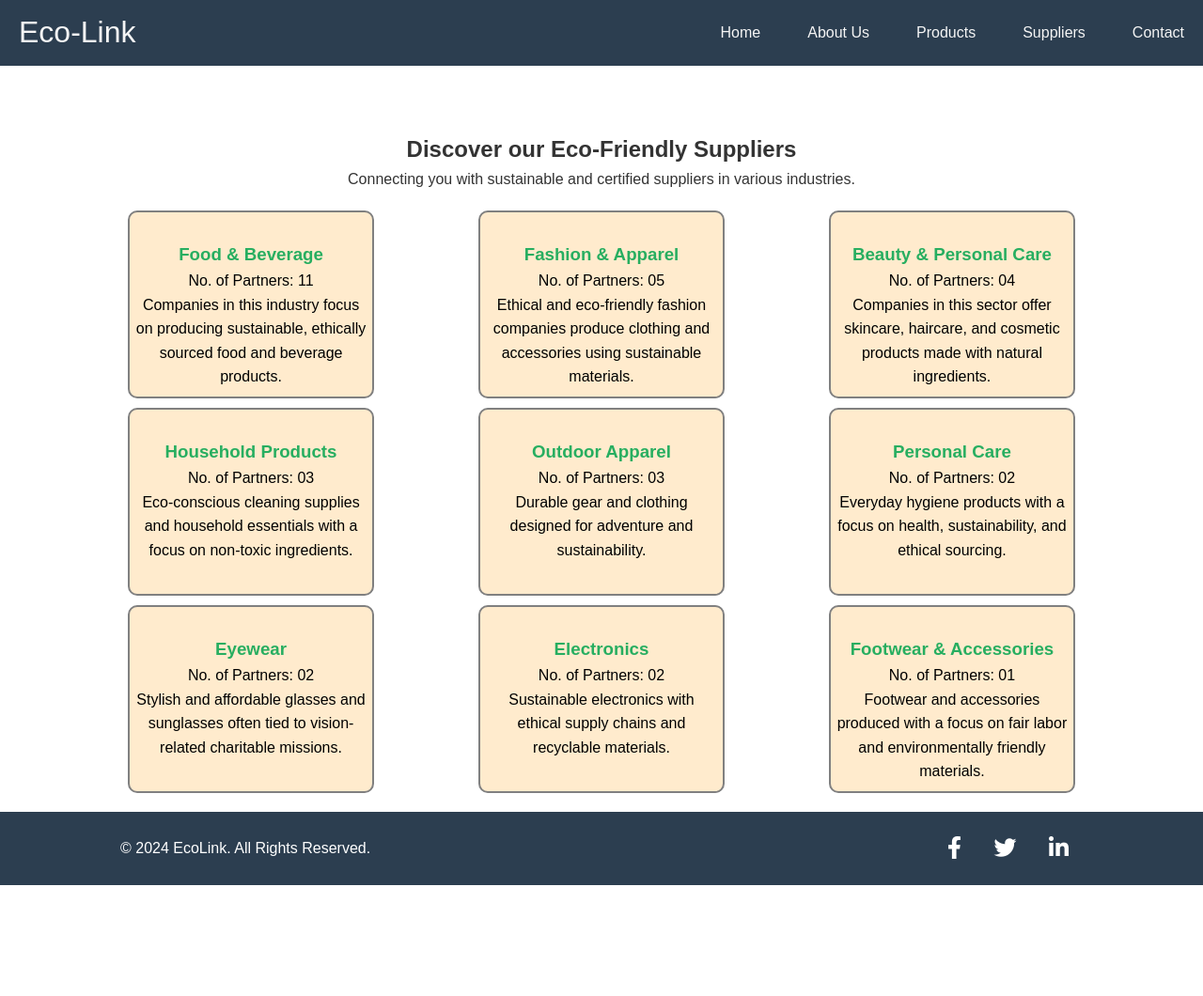
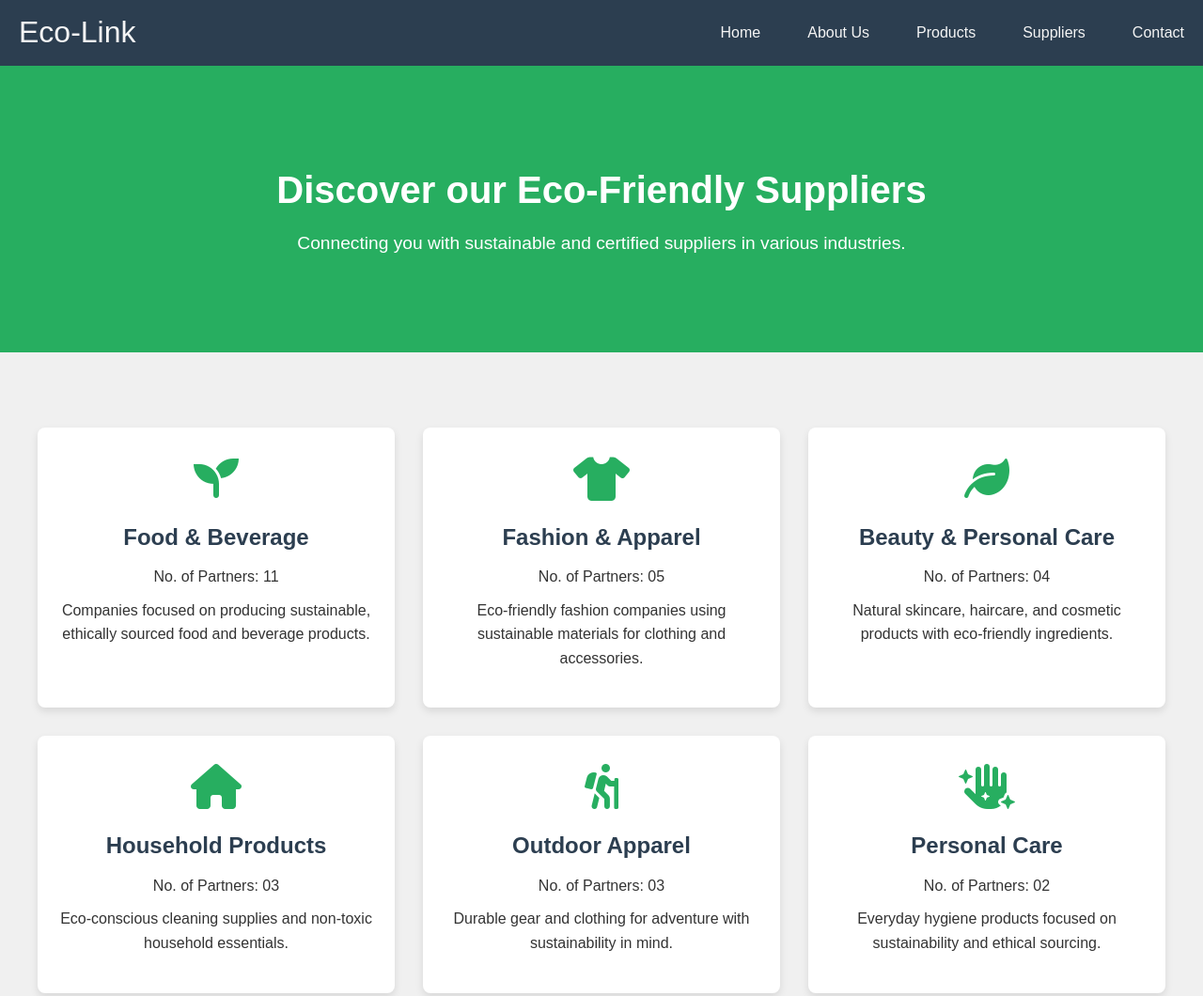
Before and after one commit to ncs-4-u/Eco-Link, a plain HTML site: page suppliers.html in a window 1280 px wide. Shown: the top 1060 px of the page at 94% size. Before the commit the page ends 942 px from the top, so only its background shows below. Drawn offline with Linux system fonts and the light colour scheme.

Commit message:
products

```diff
--- a/css/suppliers.css
+++ b/css/suppliers.css
@@ -1,51 +1,78 @@
-/* Suppliers Section */
+/* Hero Section */
 #hero-suppliers {
-    padding: 0px 20px; /* Added extra padding at the top for navbar space */
-    background-color: white;
+    padding: 100px 20px;
+    background: #27ae60;
+    color: #fff;
     text-align: center;
 }
-.hero-content h1 {
-    padding-top: 70px;
+
+#hero-suppliers .hero-content h1 {
+    font-size: 2.5rem;
+    margin-bottom: 10px;
 }
 
-#suppliers {
-    margin: 0 auto;
-    padding: 10px 10px;
+#hero-suppliers .hero-content p {
+    font-size: 1.2rem;
+    margin-bottom: 0;
 }
 
-.industry-row{
-    display: flex;
-    flex-direction: row;
-    justify-content: space-between;
-    width: 80%;
-    margin: 10px auto;
+/* Suppliers Section */
+#suppliers {
+    padding: 80px 20px;
+    background-color: #f0f0f0;
 }
 
-.industry{
-    width: 26%;
+#suppliers .industry-grid {
+    display: grid;
+    grid-template-columns: repeat(auto-fit, minmax(300px, 1fr));
+    gap: 30px;
+    max-width: 1200px;
+    margin: 0 auto;
+    text-align: center;
+}
+
+.industry-card {
+    background-color: #ffffff;
+    padding: 30px 20px;
+    border-radius: 8px;
+    box-shadow: 0 4px 8px rgba(0, 0, 0, 0.1);
+    transition: transform 0.3s ease, box-shadow 0.3s ease;
+}
+
+.industry-card i {
+    font-size: 3rem;
     color: #27ae60;
-    background-color: blanchedalmond;
-    text-align: center;
-    min-height: 200px;
-    padding-top: 50px;
-    border: 2px solid gray;
-    border-radius: 10px;
-    padding: 5px;
+    margin-bottom: 20px;
 }
-.industry p{
-    color: black;
+
+.industry-card h3 {
+    font-size: 1.5rem;
+    color: #2c3e50;
+    margin-bottom: 10px;
 }
-.industry h3{
-    padding-top: 25px;
+
+.industry-card p {
+    font-size: 1rem;
+    color: #333;
+    margin-bottom: 10px;
 }
-@media(max-width:700px){
-    .industry-row{
-        flex-direction: column;
-        width: 90%;
-    }
-    .industry{
-        width: 90%;
-        margin: 15px auto;
+
+.industry-card:hover {
+    transform: translateY(-5px);
+    box-shadow: 0 6px 16px rgba(0, 0, 0, 0.15);
+}
+
+/* Responsive Design */
+@media (max-width: 700px) {
+    #hero-suppliers .hero-content h1 {
+        font-size: 2rem;
     }
 
+    #hero-suppliers .hero-content p {
+        font-size: 1rem;
+    }
+
+    #suppliers .industry-card i {
+        font-size: 2.5rem;
+    }
 }
--- a/suppliers.html
+++ b/suppliers.html
@@ -49,55 +49,60 @@
 
         <!-- Suppliers by Product Group and Industry -->
         <section id="suppliers">
-            <div class="industry-row">
-                <div class="industry">
+            <div class="industry-grid">
+                <div class="industry-card">
+                    <i class="fas fa-seedling"></i>
                     <h3>Food & Beverage</h3>
                     <p>No. of Partners: 11</p>
-                    <p>Companies in this industry focus on producing sustainable, ethically sourced food and beverage products.</p>
+                    <p>Companies focused on producing sustainable, ethically sourced food and beverage products.</p>
                 </div>
-                <div class="industry">
+                <div class="industry-card">
+                    <i class="fas fa-tshirt"></i>
                     <h3>Fashion & Apparel</h3>
                     <p>No. of Partners: 05</p>
-                    <p>Ethical and eco-friendly fashion companies produce clothing and accessories using sustainable materials.</p>
+                    <p>Eco-friendly fashion companies using sustainable materials for clothing and accessories.</p>
                 </div>
-                <div class="industry">
+                <div class="industry-card">
+                    <i class="fas fa-leaf"></i>
                     <h3>Beauty & Personal Care</h3>
                     <p>No. of Partners: 04</p>
-                    <p>Companies in this sector offer skincare, haircare, and cosmetic products made with natural ingredients.</p>
+                    <p>Natural skincare, haircare, and cosmetic products with eco-friendly ingredients.</p>
                 </div>
-            </div>
-            <div class="industry-row">
-                <div class="industry">
+                <div class="industry-card">
+                    <i class="fas fa-home"></i>
                     <h3>Household Products</h3>
                     <p>No. of Partners: 03</p>
-                    <p>Eco-conscious cleaning supplies and household essentials with a focus on non-toxic ingredients.</p>
+                    <p>Eco-conscious cleaning supplies and non-toxic household essentials.</p>
                 </div>
-                <div class="industry">
+                <div class="industry-card">
+                    <i class="fas fa-hiking"></i>
                     <h3>Outdoor Apparel</h3>
                     <p>No. of Partners: 03</p>
-                    <p>Durable gear and clothing designed for adventure and sustainability.</p>
+                    <p>Durable gear and clothing for adventure with sustainability in mind.</p>
                 </div>
-                <div class="industry">
+                <div class="industry-card">
+                    <i class="fas fa-hand-sparkles"></i>
                     <h3>Personal Care</h3>
                     <p>No. of Partners: 02</p>
-                    <p>Everyday hygiene products with a focus on health, sustainability, and ethical sourcing.</p>
+                    <p>Everyday hygiene products focused on sustainability and ethical sourcing.</p>
                 </div>
-            </div>
-            <div class="industry-row">
-                <div class="industry">
+                <div class="industry-card">
+                    <i class="fas fa-glasses"></i>
                     <h3>Eyewear</h3>
                     <p>No. of Partners: 02</p>
-                    <p>Stylish and affordable glasses and sunglasses often tied to vision-related charitable missions.</p>
+                    <p>Stylish glasses and sunglasses often tied to charitable missions.</p>
                 </div>
-                <div class="industry">
+                <div class="industry-card">
+                    <i class="fas fa-laptop"></i>
                     <h3>Electronics</h3>
                     <p>No. of Partners: 02</p>
                     <p>Sustainable electronics with ethical supply chains and recyclable materials.</p>
                 </div>
-                <div class="industry">
+                <div class="industry-card">
+                    <i class="fas fa-shoe-prints"></i>
                     <h3>Footwear & Accessories</h3>
                     <p>No. of Partners: 01</p>
-                    <p>Footwear and accessories produced with a focus on fair labor and environmentally friendly materials.</p>
+                    <p>Footwear and accessories produced with fair labor and eco-friendly materials.</p>
                 </div>
             </div>
         </section>
```
Also changed, not shown: contact.html (+32 -3 lines), css/contact.css (added, +115 -0 lines), css/product.css (added, +71 -0 lines), products.html (+45 -3 lines).
